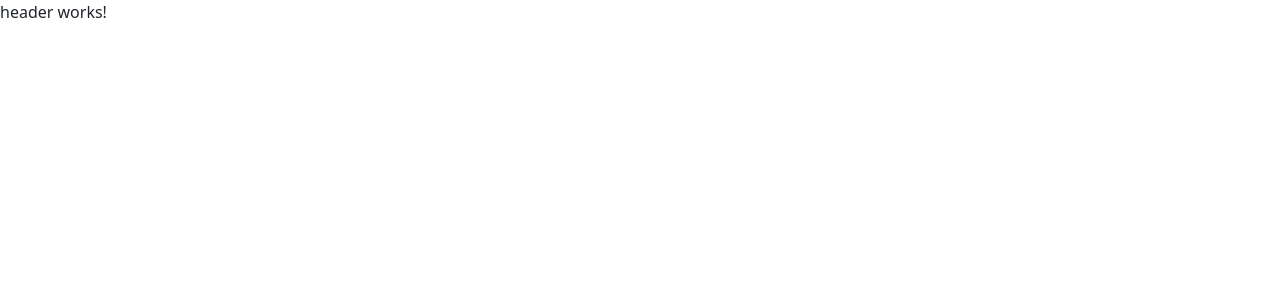
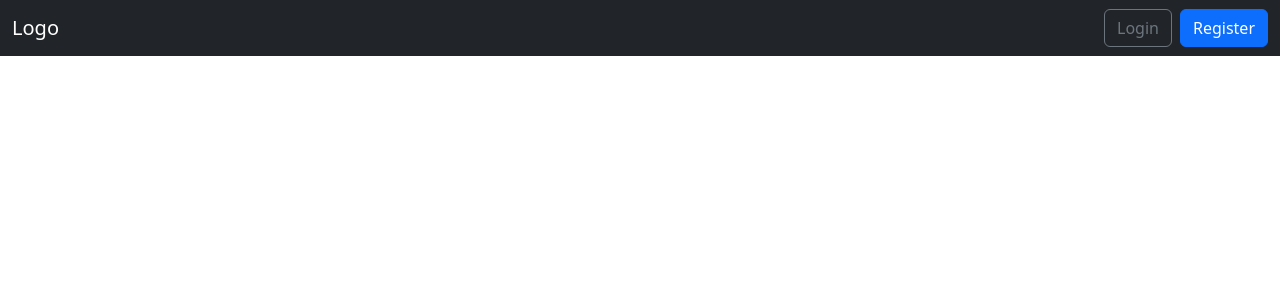
Before and after one commit to Matik541/angular-blog-school, an Angular app: page / in a window 1280 px wide. Shown: the top 300 px of the page. Built offline with nearby package versions, Linux system fonts and the light colour scheme.

Commit message:
Update header component with navigation links

```diff
--- a/src/app/components/header/header.component.html
+++ b/src/app/components/header/header.component.html
@@ -1 +1,24 @@
-<p>header works!</p>
+<nav class="navbar navbar-expand-sm navbar-dark bg-dark me-fill">
+  <div class="container-fluid">
+    <a class="navbar-brand" href="javascript:void(0)">Logo</a>
+    <div class="gap-2 d-flex justify-content-end">
+      <a
+        name="nav-login"
+        id="nav-login"
+        class="btn btn-outline-secondary"
+        href="/login"
+        type="button"
+      >
+        Login
+      </a>
+      <a
+        name="nav-register"
+        id="nav-register"
+        class="btn btn-primary"
+        href="/register"
+        role="button"
+        >Register
+      </a>
+    </div>
+  </div>
+</nav>
```
